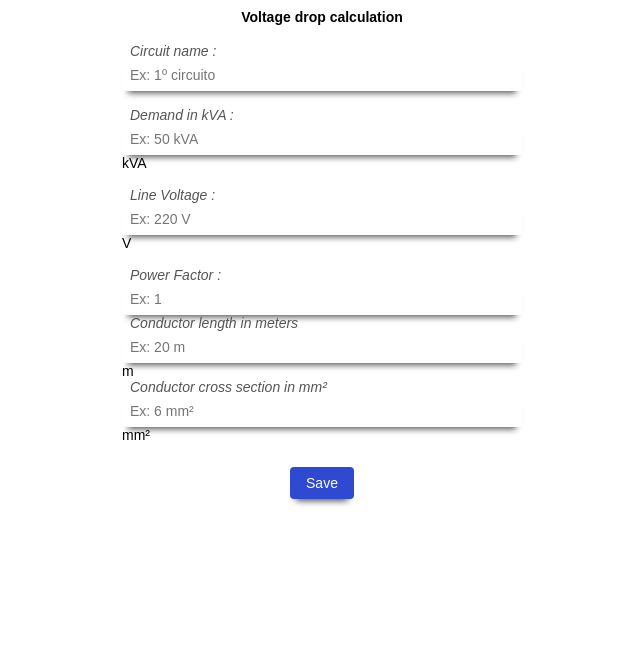
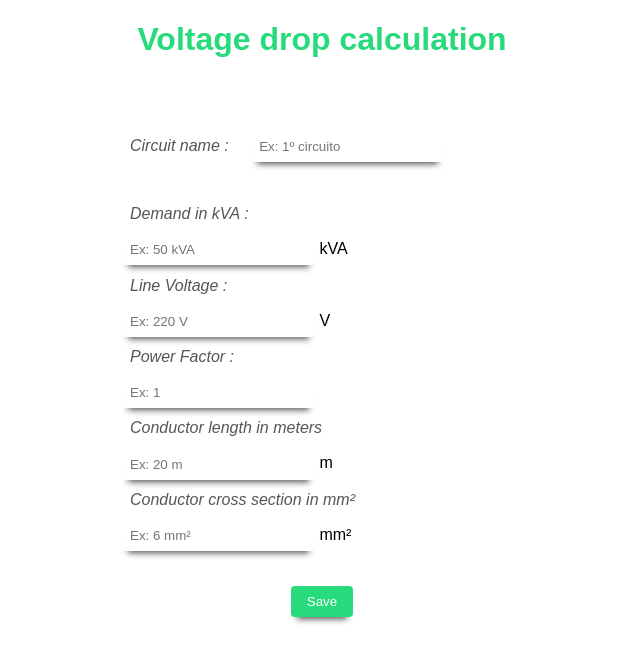
Before and after one commit to Mateus2314/FormQuedaDeTensao, a Next.js app: page /routes/form in a window 1280 px wide. Shown: the top 662 px of the page, without its empty margins (318-958 px from the left). Built offline with nearby package versions, Linux system fonts and the light colour scheme; a web font is replaced by a local one.

Commit message:
Update styles

```diff
--- a/src/styles/globals.css
+++ b/src/styles/globals.css
@@ -25,10 +25,20 @@ a {
     color-scheme: dark;
   }
   body {
-    color: white;
+    color: #000;
     background: #dfdfdf;
   }
 }
+
+body, h1 {
+  color : #27da7b;
+}
+
+body, span {
+  color : #000;
+}
+
+
 
 .styleInputs {
   display: flex;
@@ -55,20 +65,22 @@ a {
 form {
   width: 400px;
   display: flex;
-  flex-flow: column wrap;
+  flex-flow: column;
   align-items: center;
   justify-content: center;
 }
-form div, form label, form input, form textarea {
+form div, form label, form textarea {
   width: 100%;
 }
 
-.field:nth-of-type(2) {
-  margin: 16px 0;
+
+.field:nth-of-type(1) {
+  margin: 2rem ;
 }
 
 label, input, textarea {
   padding: 8px;
+  margin: 0.7rem 0rem ;
 }
 
 label, [placeholder] {
@@ -103,7 +115,7 @@ textarea::-webkit-scrollbar {
 }
 
 button {
-  background: #2f4ad0;
+  background: #27da7b;
   margin: 16px 0 50px 0;
   padding: 8px 16px;
   color: #fff;
@@ -117,24 +129,6 @@ button:hover {
   box-shadow: none;
 }
 
-.social-media {
-  display: flex;
-  flex-flow: row wrap;
-  justify-content: space-around;
-}
-:not(.social-media) {
-  font-size: 14px;
-}
-.social-media span {
-  font-size: 16px;
-}
-.social-media span .fas {
-  margin: 0 0 0 10px;
-}
-.social-media a {
-  color: #000;
-  font-size: 20px;
-}
 
 @media (max-width: 425px) {
   form {
```
